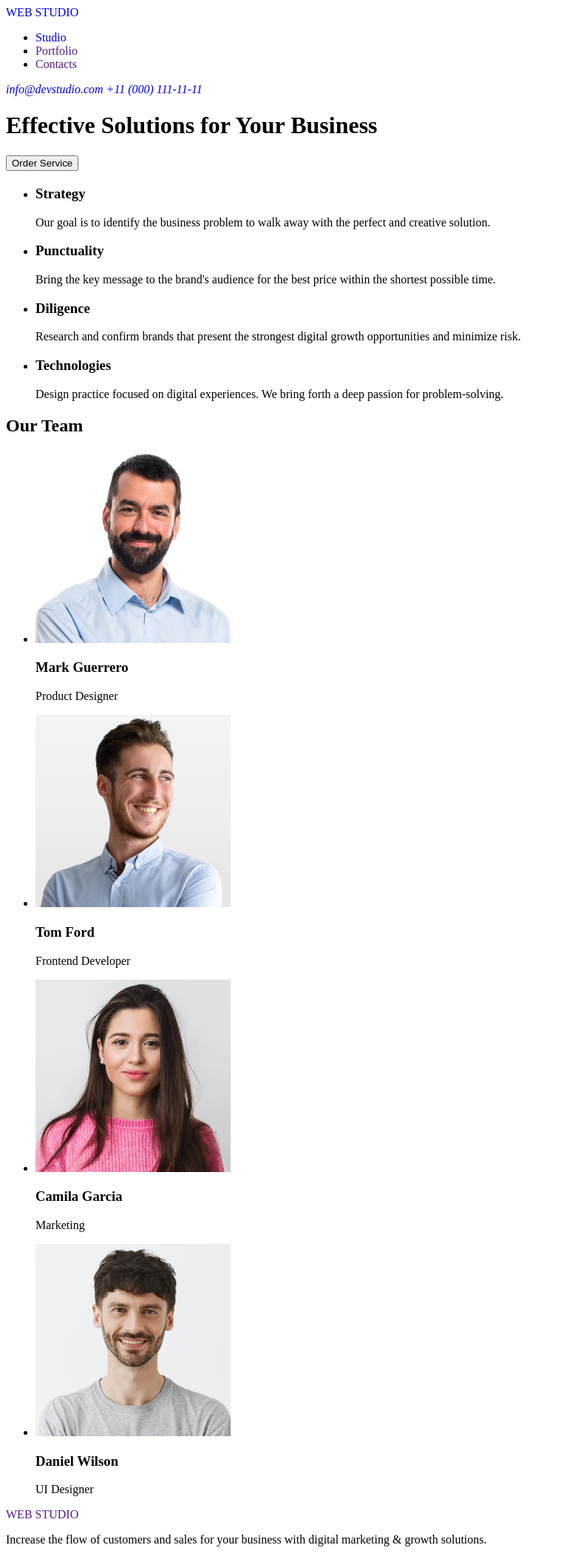
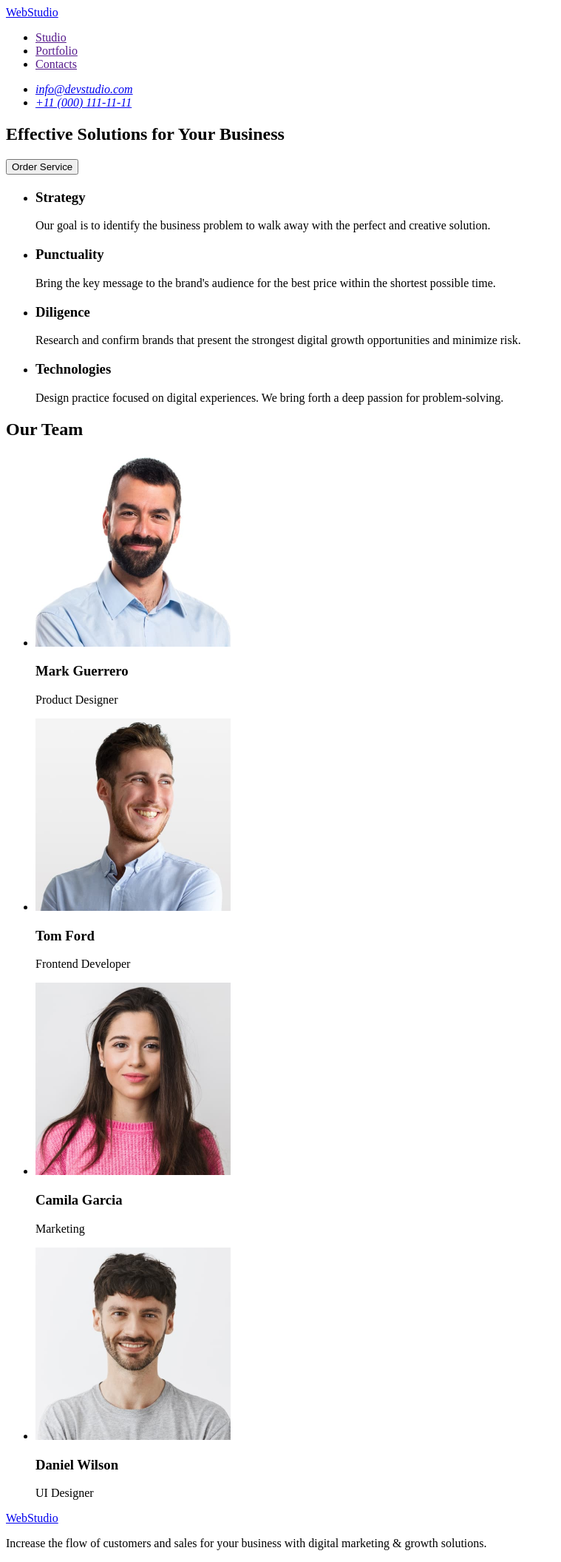
Before and after one commit to Yuriy-Rubanov/goit-markup-hw-01, a plain HTML site: page index.html in a window 1280 px wide. Shown: the whole page at 74% size, without its empty margins (0-759 px from the left). Drawn offline with Linux system fonts and the light colour scheme.

Commit message:
error correction ver.01

```diff
--- a/index.html
+++ b/index.html
@@ -10,32 +10,32 @@
 <body>
   <header>
     <!-- logo -->
-    <a href="./index.html" style="text-decoration: none">
-      <span>WEB</span>
-      <span>STUDIO</span>
-    </a>
+    <a href="./index.html">WebStudio</a>
     <!-- menu nav -->
     <nav>
       <ul>
-        <li>
-          <a href="./index.html" style="text-decoration: none">Studio</a>
-        </li>
-        <li><a href="" style="text-decoration: none">Portfolio</a></li>
-        <li><a href="" style="text-decoration: none">Contacts</a></li>
+        <li><a href="">Studio</a></li>
+        <li><a href="">Portfolio</a></li>
+        <li><a href="">Contacts</a></li>
       </ul>
     </nav>
     <!-- contacts -->
     <address>
-      <a style="text-decoration: none" href="mailto:info@devstudio.com">info@devstudio.com</a>
-      <a style="text-decoration: none" href="tel:+110001111111">+11 (000) 111-11-11</a>
+      <ul>
+        <li><a href="mailto:info@devstudio.com">info@devstudio.com</a></li>
+        <li><a href="tel:+110001111111">+11 (000) 111-11-11</a></li>
+      </ul>
     </address>
   </header>
   <main>
-    <h1>Effective Solutions for Your Business</h1>
-    <button type="button">Order Service</button>
-    <!-- Benefits -->
+    <!-- Main theme -->
     <section>
-      <h2></h2>
+      <h1>Effective Solutions for Your Business</h1>
+      <button type="button">Order Service</button>
+    </section>
+    <!-- Features -->
+    <section>
+      <h2><!-- Features --></h2>
       <ul>
         <li>
           <h3>Strategy</h3>
@@ -72,22 +72,22 @@
       <h2>Our Team</h2>
       <ul>
         <li>
-          <img src="./images/img1.jpg" alt="Mark Guerrero, Product Designer" width="264" height="260" />
+          <img src="./images/img1.jpg" alt="Product Designer" width="264" />
           <h3>Mark Guerrero</h3>
           <p>Product Designer</p>
         </li>
         <li>
-          <img src="./images/img2.jpg" alt="Tom Ford, Frontend Developer" width="264" height="260" />
+          <img src="./images/img2.jpg" alt="Frontend Developer" width="264" />
           <h3>Tom Ford</h3>
           <p>Frontend Developer</p>
         </li>
         <li>
-          <img src="./images/img3.jpg" alt="Camila Garcia, Marketing" width="264" height="260" />
+          <img src="./images/img3.jpg" alt="Marketing" width="264" />
           <h3>Camila Garcia</h3>
           <p>Marketing</p>
         </li>
         <li>
-          <img src="./images/img4.jpg" alt="Daniel Wilson, UI Designer" width="264" height="260" />
+          <img src="./images/img4.jpg" alt="UI Designer" width="264" />
           <h3>Daniel Wilson</h3>
           <p>UI Designer</p>
         </li>
@@ -96,10 +96,7 @@
   </main>
   <footer>
     <!-- logo -->
-    <a href="" style="text-decoration: none">
-      <span>WEB</span>
-      <span>STUDIO</span>
-    </a>
+    <a href="./index.html">WebStudio</a>
     <p>
       Increase the flow of customers and sales for your business with digital
       marketing & growth solutions.
```
